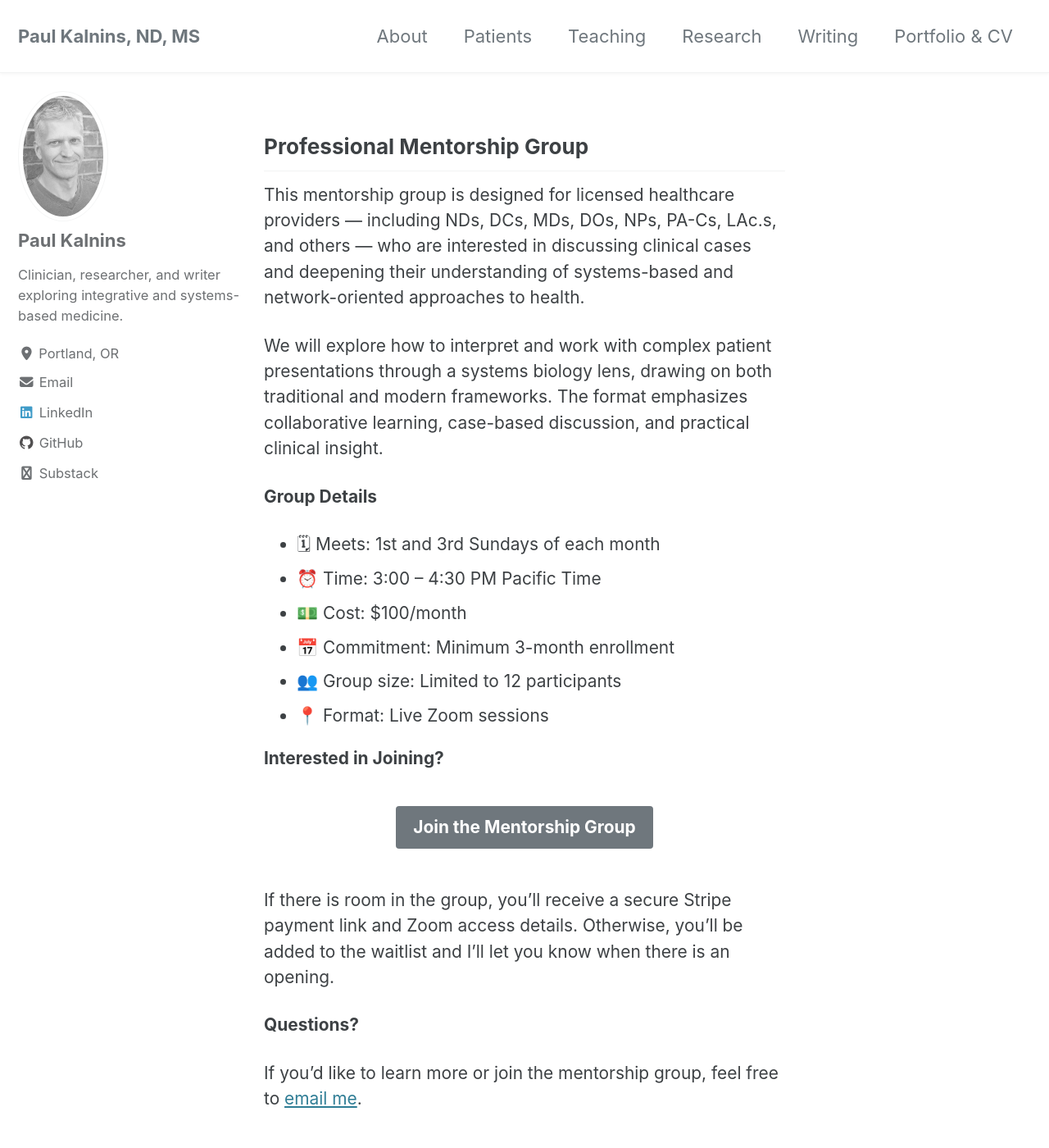
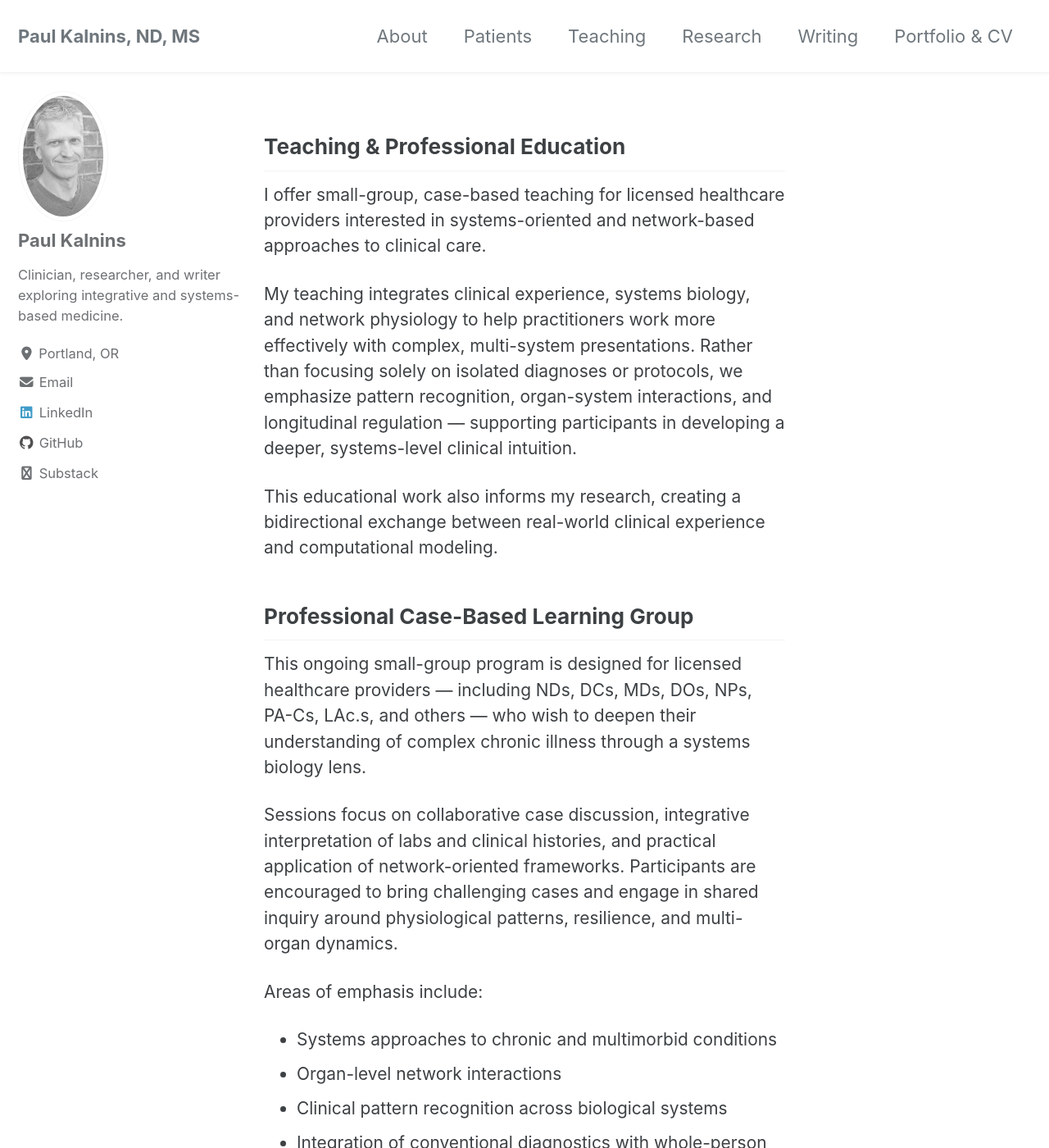
Before and after one commit to pkalnins/main-website, a Jekyll site: the page built from _pages/teaching.md, in a window 1280 px wide and 1400 px high. Shown: the whole window at 82% size. Built offline with Jekyll 4.4.1, drawn with Linux system fonts in a browser that asks for light colours; cached includes are drawn as plain includes; some of the changed text lies outside the part shown.

Commit message:
Update teaching.md
Update teaching page

```diff
--- a/_pages/teaching.md
+++ b/_pages/teaching.md
@@ -4,11 +4,26 @@
 permalink: /teaching/
 ---
 
-## Professional Mentorship Group
+## Teaching & Professional Education
 
-This mentorship group is designed for licensed healthcare providers — including NDs, DCs, MDs, DOs, NPs, PA-Cs, LAc.s, and others — who are interested in discussing clinical cases and deepening their understanding of systems-based and network-oriented approaches to health.
+I offer small-group, case-based teaching for licensed healthcare providers interested in systems-oriented and network-based approaches to clinical care.
 
-We will explore how to interpret and work with complex patient presentations through a systems biology lens, drawing on both traditional and modern frameworks. The format emphasizes collaborative learning, case-based discussion, and practical clinical insight.
+My teaching integrates clinical experience, systems biology, and network physiology to help practitioners work more effectively with complex, multi-system presentations. Rather than focusing solely on isolated diagnoses or protocols, we emphasize pattern recognition, organ-system interactions, and longitudinal regulation — supporting participants in developing a deeper, systems-level clinical intuition.
+
+This educational work also informs my research, creating a bidirectional exchange between real-world clinical experience and computational modeling.
+
+## Professional Case-Based Learning Group
+This ongoing small-group program is designed for licensed healthcare providers — including NDs, DCs, MDs, DOs, NPs, PA-Cs, LAc.s, and others — who wish to deepen their understanding of complex chronic illness through a systems biology lens.
+
+Sessions focus on collaborative case discussion, integrative interpretation of labs and clinical histories, and practical application of network-oriented frameworks. Participants are encouraged to bring challenging cases and engage in shared inquiry around physiological patterns, resilience, and multi-organ dynamics.
+
+Areas of emphasis include:
+- Systems approaches to chronic and multimorbid conditions
+- Organ-level network interactions
+- Clinical pattern recognition across biological systems
+- Integration of conventional diagnostics with whole-person frameworks
+- Translating systems thinking into practical treatment strategies
+
 
 **Group Details**
 - 🗓 Meets: 1st and 3rd Sundays of each month
@@ -30,6 +45,12 @@
 
 If there is room in the group, you’ll receive a secure Stripe payment link and Zoom access details. Otherwise, you'll be added to the waitlist and I'll let you know when there is an opening.
 
-**Questions?**
+## Open Educational Resources
+I have also made available a large archive of recorded lectures from my time teaching at the National University of Natural Medicine (NUNM), covering topics including physiology, endocrinology, pathology, and integrative clinical reasoning.
 
-If you’d like to learn more or join the mentorship group, feel free to [email me](mailto:drpkalnins@gmail.com).
+These videos were originally created for graduate-level medical education and remain freely accessible as a resource for clinicians, students, and researchers interested in systems-oriented approaches to health.
+You can explore the full lecture series here:
+▶️ [View lecture archive on YouTube](https://www.youtube.com/@drpkalnins)
+
+## Questions?
+If you’d like to learn more about the group or upcoming educational offerings, feel free to contact me at [drpkalnins@gmail.com](mailto:drpkalnins@gmail.com).
```
